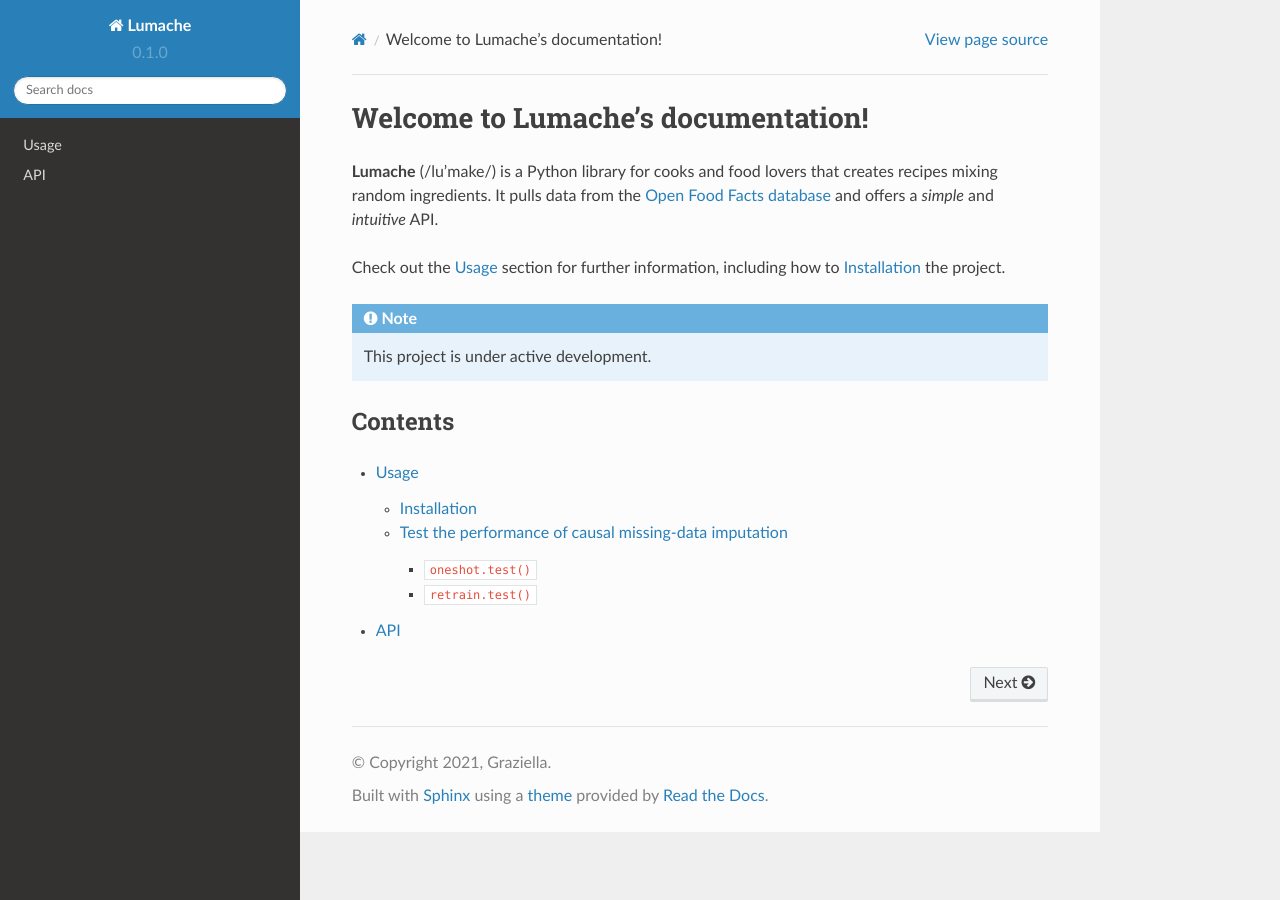
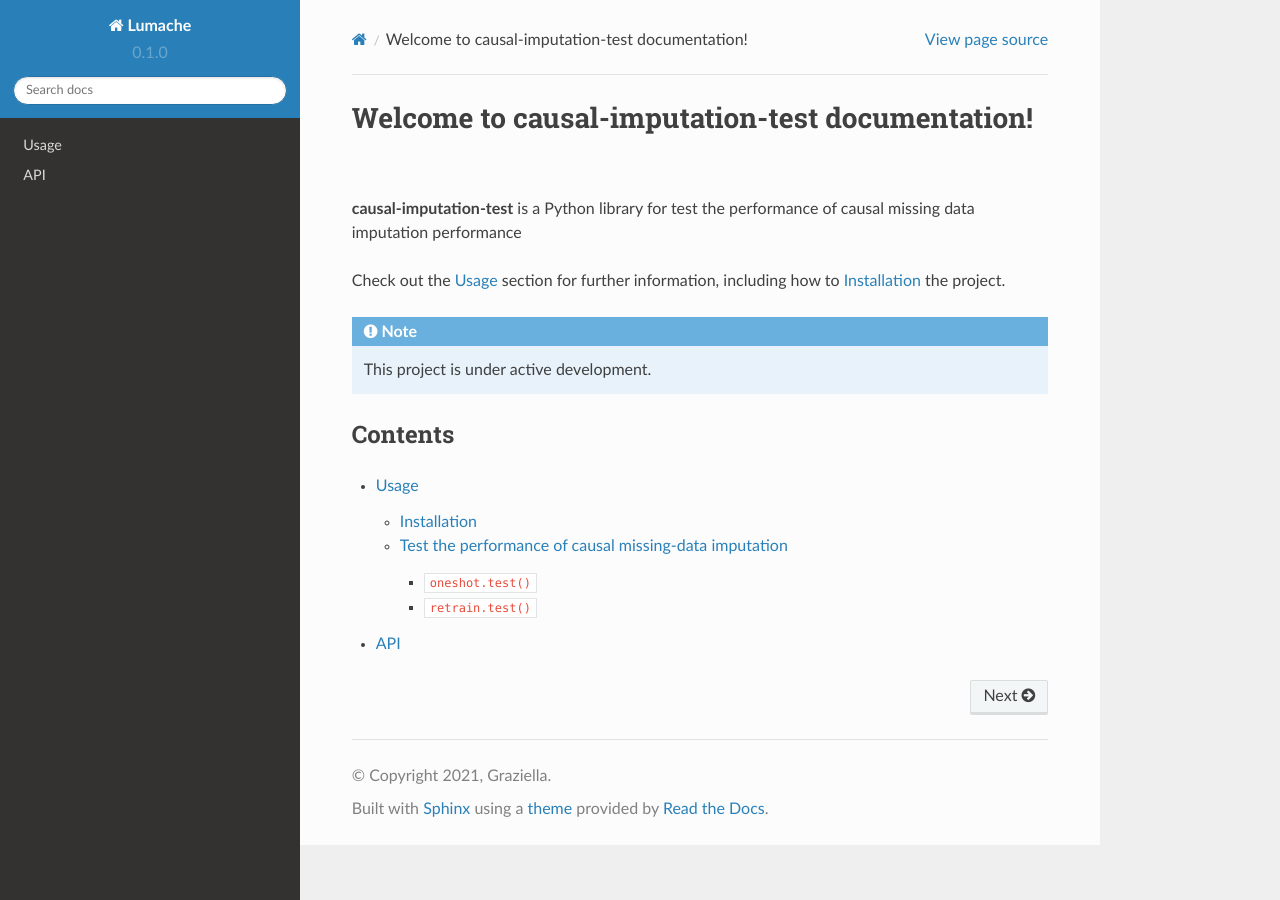
Before and after one commit to jiawei-zhang-a/Causal-Imputation-Test-Doc, a Sphinx documentation site: the page built from docs/source/index.rst, in a window 1280 px wide. Built offline with Sphinx 7.4.7 and the Read the Docs theme 2.0.0, drawn with Linux system fonts in a browser that asks for light colours.

Commit message:
Update index.rst

```diff
--- a/docs/source/index.rst
+++ b/docs/source/index.rst
@@ -1,10 +1,8 @@
-Welcome to Lumache's documentation!
+Welcome to causal-imputation-test documentation!
 ===================================
 
-**Lumache** (/lu'make/) is a Python library for cooks and food lovers
-that creates recipes mixing random ingredients.
-It pulls data from the `Open Food Facts database <https://world.openfoodfacts.org/>`_
-and offers a *simple* and *intuitive* API.
+**causal-imputation-test**  is a Python library for test the performance of causal missing data
+imputation performance
 
 Check out the :doc:`usage` section for further information, including
 how to :ref:`installation` the project.
```
